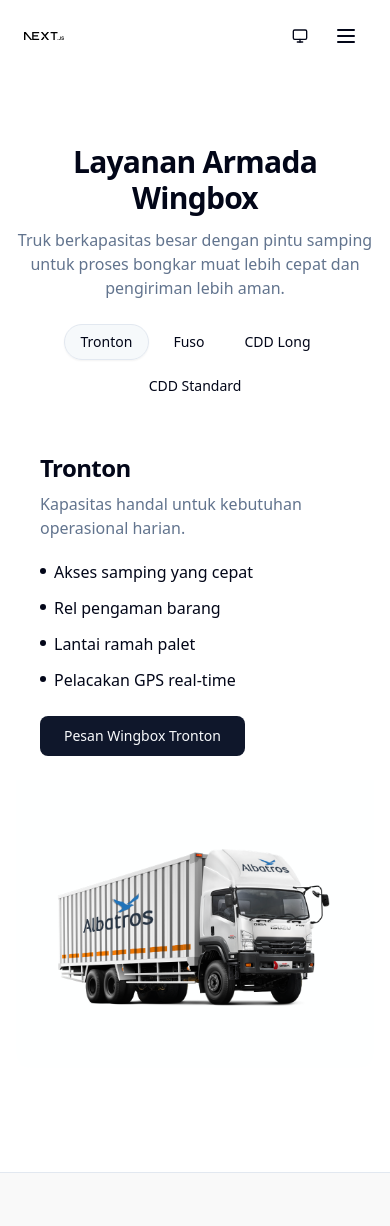
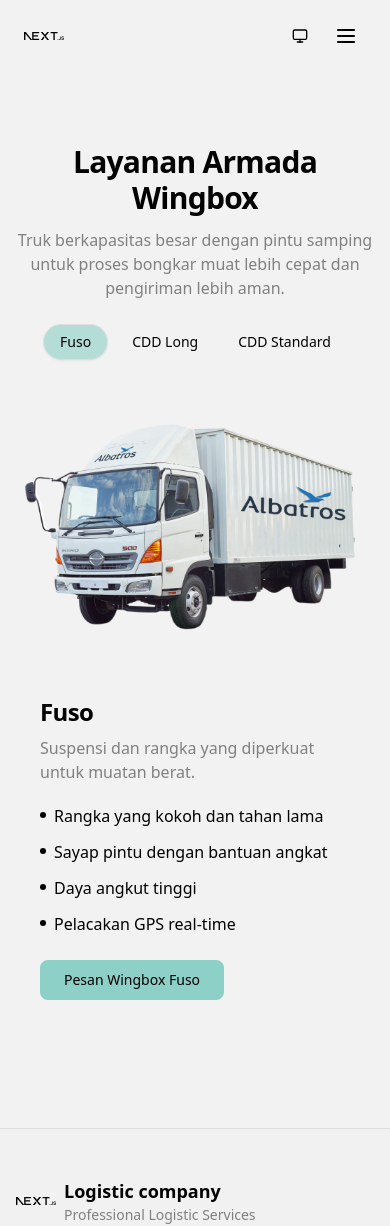
Before and after one commit to boxside/compro-aircon, a Next.js app: page /services/wingbox in a window 390 px wide. Shown: the top 1226 px of the page. Built offline with nearby package versions, Linux system fonts and the light colour scheme.

Commit message:
Adding Major Feature

```diff
--- a/app/faq/page.tsx
+++ /dev/null
@@ -1,8 +0,0 @@
-import FAQ from "@/components/layout/faq";
-export default function Home() {
-    return (
-        <>
-            <FAQ />
-        </>
-    );
-}
--- a/app/globals.css
+++ b/app/globals.css
@@ -42,38 +42,59 @@
 
 :root {
   --radius: 0.625rem;
-  --background: oklch(100% 0.00011 271.152);
-  --foreground: oklch(0.129 0.042 264.695);
-  --card: oklch(97.614% 0.00011 271.152 / 0.673);
-  --card-foreground: oklch(0.129 0.042 264.695);
-  --popover: oklch(1 0 0);
-  --popover-foreground: oklch(0.129 0.042 264.695);
-  --primary: oklch(0.208 0.042 265.755);
-  --primary-foreground: oklch(0.984 0.003 247.858);
-  --secondary: oklch(0.968 0.007 247.896);
-  --secondary-foreground: oklch(0.208 0.042 265.755);
-  --muted: oklch(0.968 0.007 247.896);
-  --muted-foreground: oklch(0.554 0.046 257.417);
-  --accent: oklch(0.968 0.007 247.896);
-  --accent-foreground: oklch(0.208 0.042 265.755);
-  --destructive: oklch(0.577 0.245 27.325);
-  --border: oklch(0.929 0.013 255.508);
-  --input: oklch(0.929 0.013 255.508);
-  --ring: oklch(0.704 0.04 256.788);
-  --chart-1: oklch(0.646 0.222 41.116);
-  --chart-2: oklch(0.6 0.118 184.704);
-  --chart-3: oklch(0.398 0.07 227.392);
-  --chart-4: oklch(0.828 0.189 84.429);
-  --chart-5: oklch(0.769 0.188 70.08);
-  --sidebar: oklch(0.984 0.003 247.858);
-  --sidebar-foreground: oklch(0.129 0.042 264.695);
-  --sidebar-primary: oklch(0.208 0.042 265.755);
-  --sidebar-primary-foreground: oklch(0.984 0.003 247.858);
-  --sidebar-accent: oklch(0.968 0.007 247.896);
-  --sidebar-accent-foreground: oklch(0.208 0.042 265.755);
-  --sidebar-border: oklch(0.929 0.013 255.508);
-  --sidebar-ring: oklch(0.704 0.04 256.788);
+
+  /* Base colors */
+  --background: oklch(96.19% 0 0); /* Background & Navbar */
+  --foreground: oklch(0% 0 0); /* Text utama */
+
+  /* Card & Popover */
+  --card: oklch(96.19% 0 0 / 0.8);
+  --card-foreground: oklch(0% 0 0);
+  --popover: oklch(96.19% 0 0);
+  --popover-foreground: oklch(0% 0 0);
+
+  /* Primary (Button, Hero highlight) */
+  --primary: oklch(81.06% 0.07 186.2); /* Button background & Hero text */
+  --primary-foreground: oklch(0% 0 0); /* Button text */
+
+  /* Secondary (Optional soft accent) */
+  --secondary: oklch(96.19% 0 0);
+  --secondary-foreground: oklch(0% 0 0);
+
+  /* Muted elements (borders, placeholder text, subtle UI elements) */
+  --muted: oklch(96.19% 0 0);
+  --muted-foreground: oklch(60% 0 0);
+
+  /* Accent color (optional emphasis, same tone as primary for now) */
+  --accent: oklch(81.06% 0.07 186.2);
+  --accent-foreground: oklch(0% 0 0);
+
+  /* Destructive (error states) */
+  --destructive: oklch(65% 0.2 27.3);
+
+  /* Border, input, and ring */
+  --border: oklch(90% 0 0);
+  --input: oklch(90% 0 0);
+  --ring: oklch(81.06% 0.07 186.2);
+
+  /* Charts (optional visualization colors, can adjust later) */
+  --chart-1: oklch(65% 0.22 41.1);
+  --chart-2: oklch(60% 0.12 184.7);
+  --chart-3: oklch(40% 0.07 227.4);
+  --chart-4: oklch(83% 0.19 84.4);
+  --chart-5: oklch(77% 0.19 70.0);
+
+  /* Sidebar */
+  --sidebar: oklch(96.19% 0 0);
+  --sidebar-foreground: oklch(0% 0 0);
+  --sidebar-primary: oklch(81.06% 0.07 186.2);
+  --sidebar-primary-foreground: oklch(0% 0 0);
+  --sidebar-accent: oklch(96.19% 0 0);
+  --sidebar-accent-foreground: oklch(0% 0 0);
+  --sidebar-border: oklch(90% 0 0);
+  --sidebar-ring: oklch(81.06% 0.07 186.2);
 }
+
 
 .dark {
   --background: oklch(0.129 0.042 264.695);
--- a/app/projects/page.tsx
+++ /dev/null
@@ -1,42 +0,0 @@
-import { ProjectsGallery, type Project } from "@/components/layout/projects-gallery";
-import ctaimg from "@/public/IMG_8933.webp"
-
-const projects: Project[] = [
-  {
-    id: "finance-portal",
-    title: "Client Portal for Financial Services",
-    image: ctaimg,
-    summary:
-      "Secure client portal with custom dashboards and document management for a financial services firm.",
-    href: "#",
-  },
-  {
-    id: "reco-engine",
-    title: "E‑commerce Recommendation Engine",
-    image: ctaimg,
-
-    summary:
-      "Intelligent product recommendation engine built for an e‑commerce platform.",
-    href: "#",
-  },
-  {
-    id: "healthcare",
-    title: "Healthcare Management System",
-    image: ctaimg,
-    summary:
-      "Comprehensive patient management system designed for a network of clinics.",
-    href: "#",
-  },
-  {
-    id: "fitness-app",
-    title: "Cross‑platform Fitness App",
-    image: ctaimg,
-    summary:
-      "Fitness application with personalized workout plans, nutrition tracking, and social features.",
-    href: "#",
-  },
-];
-
-export default function ProjectsPage() {
-  return <ProjectsGallery projects={projects} />;
-}
--- a/app/services/refrigerated/page.tsx
+++ b/app/services/box/page.tsx
@@ -1,11 +1,11 @@
 import DynamicFeatureSection from "@/components/layout/DynamicFeatureSection"
 import { Suspense } from "react"
 
-export default function RefrigeratedPage() {
+export default function boxPage() {
   return (
-    <main className="pt-14 md:pt-24 pb-16">
+    <main className=" md:pt-24 pb-16">
       <Suspense fallback={<div className="px-4 sm:px-6 lg:px-8 pt-6">Loading...</div>}>
-        <DynamicFeatureSection category="refrigerated" />
+        <DynamicFeatureSection category="box" />
       </Suspense>
     </main>
   )
--- a/components/layout/DynamicFeatureSection.tsx
+++ b/components/layout/DynamicFeatureSection.tsx
@@ -158,7 +158,19 @@
       {/* MERGED CONTENT BOX: text and image in one wrapper */}
       {activeCategory && (
         <div key={active || "_"} className="rounded-xl overflow-hidden animate-fade-in-up">
+
           <div className="grid grid-cols-1 md:grid-cols-2 items-stretch">
+            {/* Image side */}
+            <div className="relative w-full h-72 md:min-h-[420px] bg-background/50">
+              <Image
+                src={withBase(activeCategory.image.src)}
+                alt={activeCategory.image.alt || activeCategory.label}
+                fill
+                className="object-contain object-center"
+                sizes="(min-width: 768px) 50vw, 100vw"
+                priority
+              />
+            </div>
             {/* Text side */}
             <div className="p-6 md:p-8">
               <h2 className="text-2xl md:text-3xl font-semibold tracking-tight">
@@ -193,17 +205,7 @@
               </div>
             </div>
 
-            {/* Image side */}
-            <div className="relative w-full h-72 md:min-h-[420px] bg-background/50">
-              <Image
-                src={withBase(activeCategory.image.src)}
-                alt={activeCategory.image.alt || activeCategory.label}
-                fill
-                className="object-contain object-center"
-                sizes="(min-width: 768px) 50vw, 100vw"
-                priority
-              />
-            </div>
+
           </div>
         </div>
       )}
--- a/public/data/services.json
+++ b/public/data/services.json
@@ -6,21 +6,7 @@
         "header": "Layanan Armada Wingbox",
         "subheader": "Truk berkapasitas besar dengan pintu samping untuk proses bongkar muat lebih cepat dan pengiriman lebih aman.",
         "categories": [
-          {
-            "key": "tronton",
-            "label": "Tronton",
-            "description": "Kapasitas handal untuk kebutuhan operasional harian.",
-            "features": [
-              "Akses samping yang cepat",
-              "Rel pengaman barang",
-              "Lantai ramah palet",
-              "Pelacakan GPS real-time"
-            ],
-            "image": {
-              "src": "/ISUZU.png",
-              "alt": "Wingbox Tronton"
-            }
-          },
+
           {
             "key": "fuso",
             "label": "Fuso",
@@ -69,70 +55,25 @@
         ]
       }
     },
-    {
-      "category": "refrigerated",
+        {
+      "category": "box",
       "data": {
-        "header": "Refrigerated Logistics Solutions",
-        "subheader": "Temperature-controlled transport options to keep your goods safe and compliant.",
+        "header": "Layanan Armada box",
+        "subheader": "Truk berkapasitas besar dengan pintu samping untuk proses bongkar muat lebih cepat dan pengiriman lebih aman.",
         "categories": [
           {
-            "key": "chilled",
-            "label": "Chilled Goods",
-            "description": "Optimized for dairy, produce, and beverages",
+            "key": "tronton",
+            "label": "Tronton",
+            "description": "Kapasitas handal untuk kebutuhan operasional harian.",
             "features": [
-              "2–8°C temperature range",
-              "Real-time temperature telemetry",
-              "Validated cold chain procedures",
-              "Food-grade sanitization"
+              "Akses samping yang cepat",
+              "Rel pengaman barang",
+              "Lantai ramah palet",
+              "Pelacakan GPS real-time"
             ],
             "image": {
-              "src": "/IMG_8933.webp",
-              "alt": "Chilled cargo"
-            }
-          },
-          {
-            "key": "frozen",
-            "label": "Frozen Goods",
-            "description": "Deep-freeze transport for meats and pharma",
-            "features": [
-              "-20°C to -30°C temperature bands",
-              "Door-open event alerts",
-              "GPS route optimization",
-              "Batch-level audit trails"
-            ],
-            "image": {
-              "src": "/IMG_8933.webp",
-              "alt": "Frozen cargo"
-            }
-          },
-          {
-            "key": "pharma",
-            "label": "Pharmaceuticals",
-            "description": "Strict compliance for sensitive medicines",
-            "features": [
-              "GDP-compliant handling",
-              "24/7 monitored sensors",
-              "Chain-of-custody records",
-              "Exception management"
-            ],
-            "image": {
-              "src": "/IMG_8933.webp",
-              "alt": "Pharma cold chain"
-            }
-          },
-          {
-            "key": "multi-temp",
-            "label": "Multi-Temp",
-            "description": "Mixed-temperature loads in a single trip",
-            "features": [
-              "Zoned compartments",
-              "Independent controllers",
-              "High availability units",
-              "Disaster recovery plans"
-            ],
-            "image": {
-              "src": "/IMG_8933.webp",
-              "alt": "Multi-temp compartments"
+              "src": "/ISUZU.png",
+              "alt": "Tronton Box"
             }
           }
         ]
```
Also changed, not shown: components/layout/navbar.tsx (+1 -29 lines).
